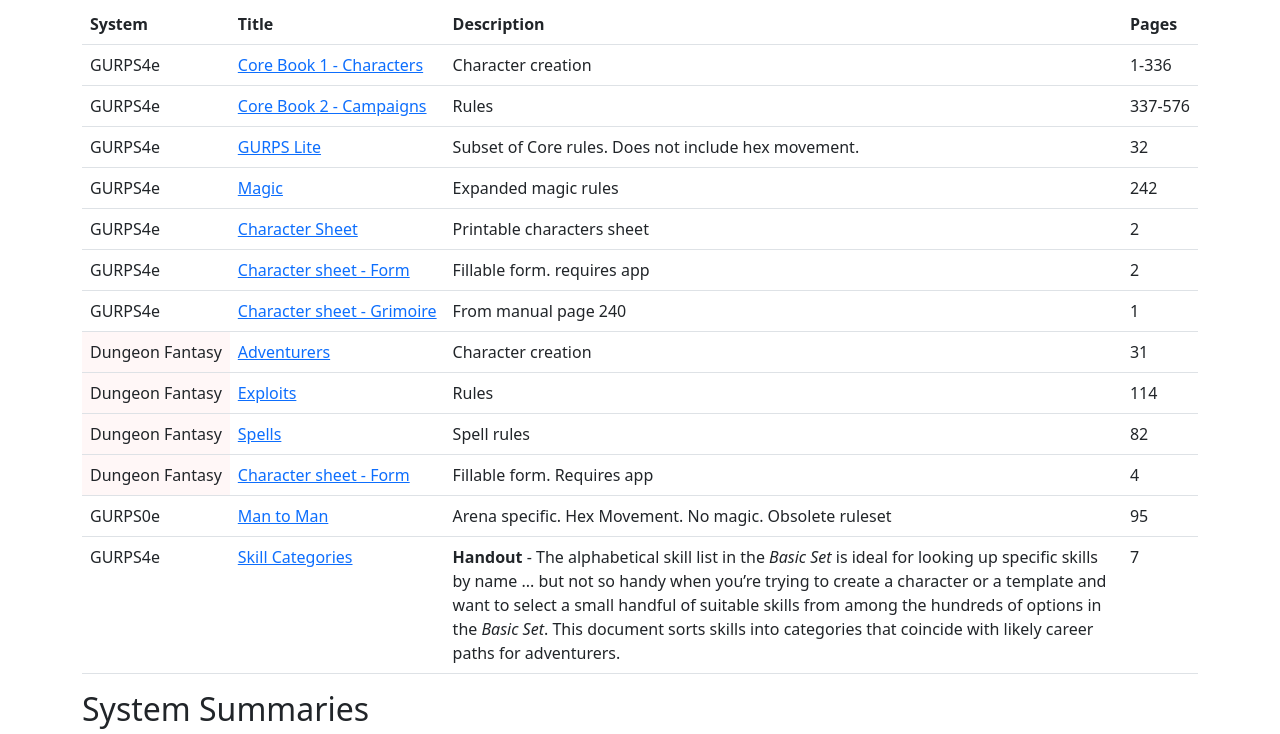
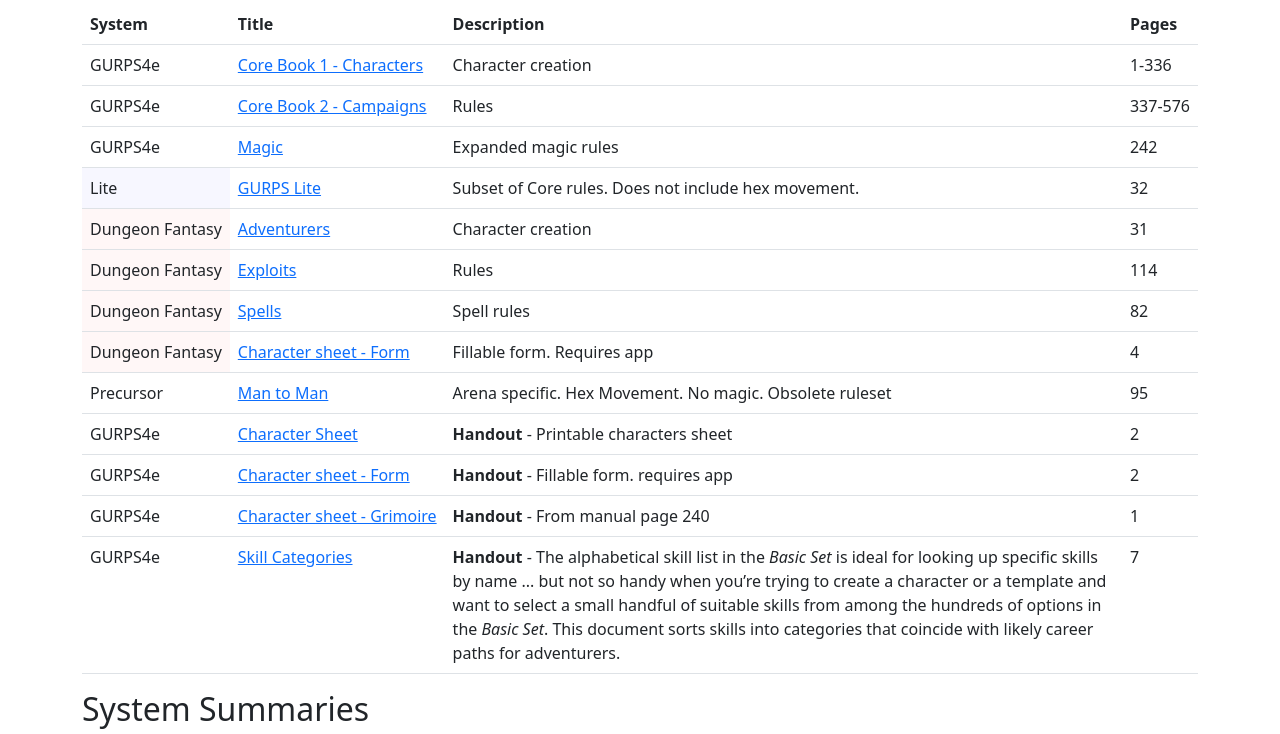
Before and after one commit to gubbins1/games, a plain HTML site: page rpg/index.html in a window 1280 px wide. Shown: the part 42-776 px from the top of the page. Drawn offline with nearby package versions, Linux system fonts and the light colour scheme.

Commit message:
Update index.html

```diff
--- a/rpg/index.html
+++ b/rpg/index.html
@@ -7,6 +7,7 @@
     <style>
         td.title, td.pages, td.system { white-space: nowrap; }
         td.df { background: #FFf7f7; }
+        td.lite { background: #F7f7ff; }
         td.good { background: #EFE; font-weight: bold; text-align: center; }
         td.bad  { background: #FEE; font-weight: bold; text-align: center;  }
         table.summary tr th { text-align: center; }
@@ -19,18 +20,15 @@
       <tr><th>System<th>Title<th>Description<th>Pages
       <tr><td>GURPS4e<td class=title><a href='https://drive.google.com/file/d/1yr7JrM5PGiKofDClMmk2yQnnIjSIkuy7/view' target=_blank>Core Book 1 - Characters</a><td>Character creation<td class=pages>1-336
       <tr><td>GURPS4e<td class=title><a href='https://drive.google.com/file/d/1TH3I4-IBaUnvriNrt0lpUvCeaguOAuQc/view' target=_blank>Core Book 2 - Campaigns</a><td>Rules<td class=pages>337-576
-      <tr><td>GURPS4e<td class=title><a href='https://drive.google.com/file/d/1v1IwgO8EOYIYlC0ji40OKm6cGTkZgnAS/view' target=_blank>GURPS Lite</a><td>Subset of Core rules. Does not include hex movement.<td>32
       <tr><td>GURPS4e<td class=title><a href='https://drive.google.com/file/d/1FMTIrrygdvNrth6XFn_mTVD30chtKGrY/view' target=_blank>Magic</a><td>Expanded magic rules<td>242
-      <tr><td>GURPS4e<td class=title><a href='https://drive.google.com/file/d/1zZSyI3HlhzngmbC5llD3T67J6tkqfwlu/view' target=_blank>Character Sheet</a><td>Printable characters sheet<td>2
-      <tr><td>GURPS4e<td class=title><a href='https://drive.google.com/file/d/1UVyCE-Jz9FnxzLj2rUKviquNTbWxlb2d/view' target=_blank>Character sheet - Form</a><td>Fillable form. requires app<td>2
-      <tr><td>GURPS4e<td class=title><a href='https://drive.google.com/file/d/1HFf7TOCc7voKsFrL3Afkqo6GJbjzuamF/view' target=_blank>Character sheet - Grimoire</a><td>From manual page 240<td>1
+      <tr><td class=lite>Lite<td class=title><a href='https://drive.google.com/file/d/1v1IwgO8EOYIYlC0ji40OKm6cGTkZgnAS/view' target=_blank>GURPS Lite</a><td>Subset of Core rules. Does not include hex movement.<td>32
 
       <tr><td class="system df">Dungeon Fantasy<td class=title><a href='https://drive.google.com/file/d/1V2SKKMdzGn_NF3GG33f76tVlt3oiKO7s/view' target=_blank>Adventurers</a><td>Character creation<td>31
       <tr><td class=df>Dungeon Fantasy<td class=title><a href='https://drive.google.com/file/d/1wYfxB2HHEQW5aI3LAF3B4iDpg2968XKi/view' target=_blank>Exploits</a><td>Rules<td>114
       <tr><td class=df>Dungeon Fantasy<td class=title><a href='https://drive.google.com/file/d/1xnXsX-7w0bkbdJHkevQazr6HBOcck_Au/view' target=_blank>Spells</a><td>Spell rules<td>82
       <tr><td class=df>Dungeon Fantasy<td class=title><a href='https://drive.google.com/file/d/1R9lAIThFOQdXdXjdjlJCKwDGuUeDC8RO/view' target=_blank>Character sheet - Form</a><td>Fillable form. Requires app<td>4
 
-      <tr><td>GURPS0e<td class=title><a href='https://drive.google.com/file/d/1eNn_00SVU4jtu579nmVRzE9pDqKzt2bv/view' target=_blank>Man to Man</a><td>Arena specific. Hex Movement. No magic. Obsolete ruleset<td>95
+      <tr><td>Precursor<td class=title><a href='https://drive.google.com/file/d/1eNn_00SVU4jtu579nmVRzE9pDqKzt2bv/view' target=_blank>Man to Man</a><td>Arena specific. Hex Movement. No magic. Obsolete ruleset<td>95
 <!--
       <tr><td>Dungeon Fantasy<td class=title><a href='' target=_blank></a><td><td>
       <tr><td>Dungeon Fantasy<td class=title><a href='' target=_blank></a><td><td>
@@ -39,6 +37,10 @@
 -->
 
     <!-- Handouts -->
+
+      <tr><td>GURPS4e<td class=title><a href='https://drive.google.com/file/d/1zZSyI3HlhzngmbC5llD3T67J6tkqfwlu/view' target=_blank>Character Sheet</a><td><b>Handout</b> - Printable characters sheet<td>2
+      <tr><td>GURPS4e<td class=title><a href='https://drive.google.com/file/d/1UVyCE-Jz9FnxzLj2rUKviquNTbWxlb2d/view' target=_blank>Character sheet - Form</a><td><b>Handout</b> - Fillable form. requires app<td>2
+      <tr><td>GURPS4e<td class=title><a href='https://drive.google.com/file/d/1HFf7TOCc7voKsFrL3Afkqo6GJbjzuamF/view' target=_blank>Character sheet - Grimoire</a><td><b>Handout</b> - From manual page 240<td>1
       <tr><td>GURPS4e<td class=title><a href='https://drive.google.com/file/d/1kuDjlhE22tCA5pLE-c041Nm0qgDbKJI3/view' target=_blank>Skill Categories</td><td><b>Handout</b> -
         The alphabetical skill list in the <em>Basic Set</em> is ideal for looking up specific skills by name ... but not so handy when you’re trying to create a character or a
         template and want to select a small handful of suitable skills from among the hundreds of options in the <em>Basic Set</em>. This document sorts skills into categories that coincide with likely career paths for adventurers.<td>7
```
